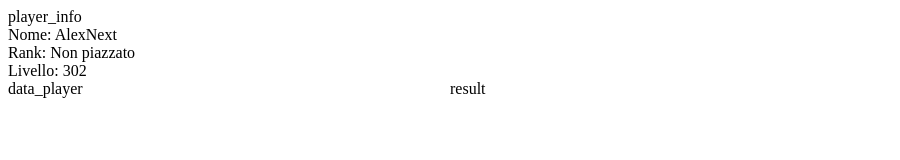
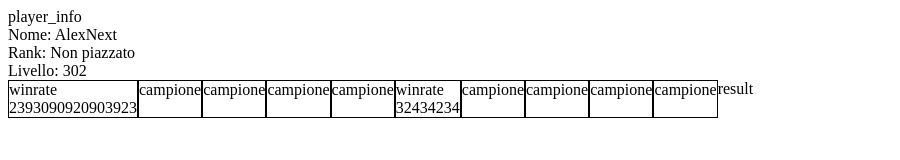
Before and after one commit to UniCT-WebDevelopment/LoLPredict, an Electron app: page public/index.html in a window 900 px wide. Drawn offline with Linux system fonts and the light colour scheme; no server answers.

Commit message:
modifiche di index.html e css

```diff
--- a/public/assets/css/style.css
+++ b/public/assets/css/style.css
@@ -13,8 +13,19 @@
 
 #data_player{
     grid-area: data;
+    display: flex;
+    align-content: center;
 }
 
 #result{
     grid-area: result;
 }
+
+.player_app{
+    display: flex;
+    align-content: center;
+}
+
+.info_player{
+    border: 1px solid black;
+}
--- a/public/index.html
+++ b/public/index.html
@@ -14,7 +14,40 @@
          </div>
 
         <div id="data_player">
-            data_player
+            <div class="player_app">
+                <div class="info_player">
+                    winrate 2393090920903923
+                </div>
+                <div class="info_player">
+                    campione
+                </div>
+                <div class="info_player">
+                    campione
+                </div>
+                <div class="info_player">
+                    campione
+                </div>
+                <div class="info_player">
+                    campione
+                </div>
+            </div>
+           <div class="player_app">
+                <div class="info_player">
+                    winrate 32434234
+                </div>
+                <div class="info_player">
+                    campione
+                </div>
+                <div class="info_player">
+                    campione
+                </div>
+                <div class="info_player">
+                    campione
+                </div>
+                <div class="info_player">
+                    campione
+                </div>
+           </div>
 
         </div>
 
@@ -25,6 +58,6 @@
 
 
     <!--<script src="../backend.js" defer></script>-->
-    <script src="./assets/js/to_api_server.js"></script>
+    <!--<script src="./assets/js/to_api_server.js"></script>-->
 
 </body>
```
